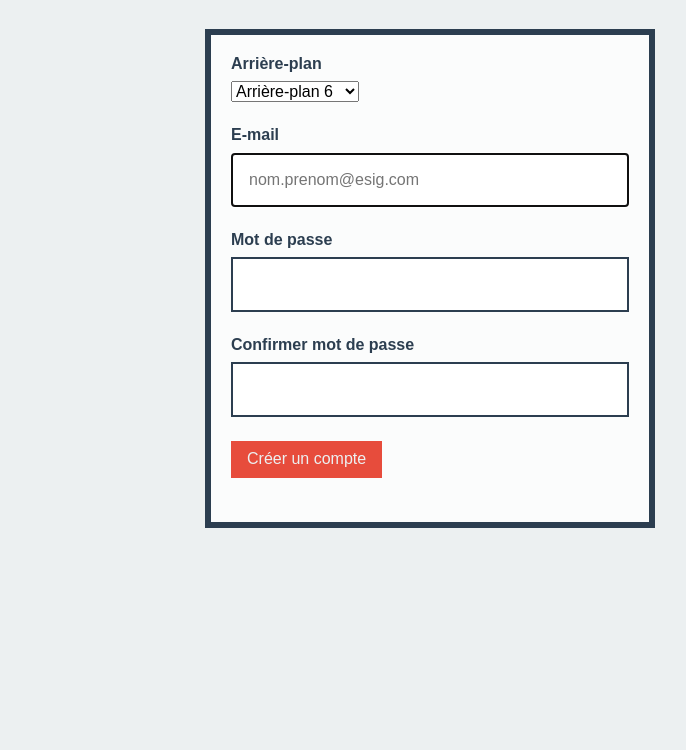
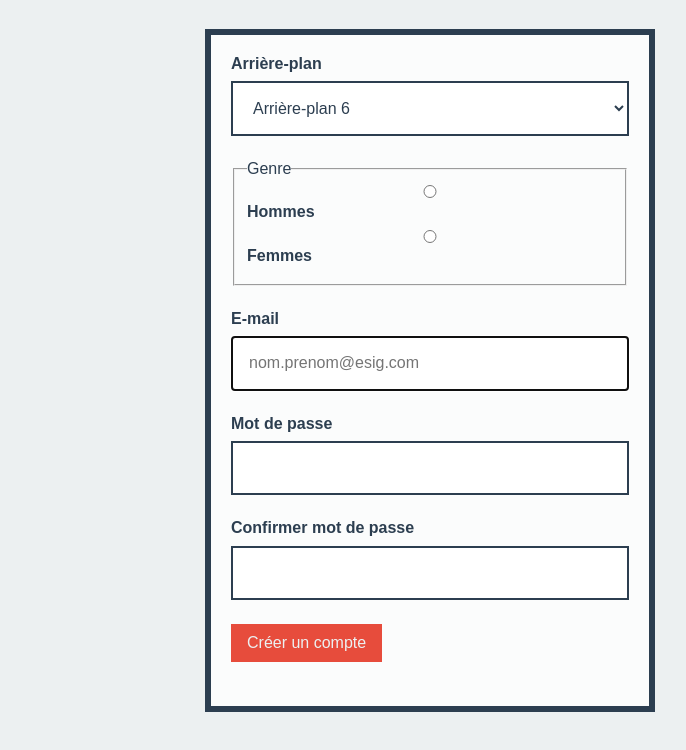
Before and after one commit to esig-jura/122-mini-formulaire-luca-esig, a plain HTML site: page index.html in a window 1280 px wide. Shown: the part 72-822 px from the top of the page, without its empty margins (210-896 px from the left). Before the commit the page ends 800 px from the top, so only its background shows below. Drawn offline with Linux system fonts and the light colour scheme; a script that the page names is missing.

Commit message:
ajout des boutons radio

```diff
--- a/css/main.css
+++ b/css/main.css
@@ -71,7 +71,7 @@ form label{
 
 }
 
-input{
+ form input,form select{
     width: 100%;
     padding: 1em;
     border: 2px solid #2c3e50;
--- a/index.html
+++ b/index.html
@@ -38,6 +38,21 @@
                 <option value="10.jpg">Arrière-plan 10</option>
             </select>
         </li>
+        <li>
+            <fieldset>
+                <legend>Genre</legend>
+                <label>
+                    <input type="radio" name="genre" value="h">
+                        Hommes
+                </label>
+                <label>
+                    <input type="radio" name="genre" value="f">
+                    Femmes
+                </label>
+
+
+            </fieldset>
+        </li>
 
         <li>
     <label for="email">E-mail</label>
```
